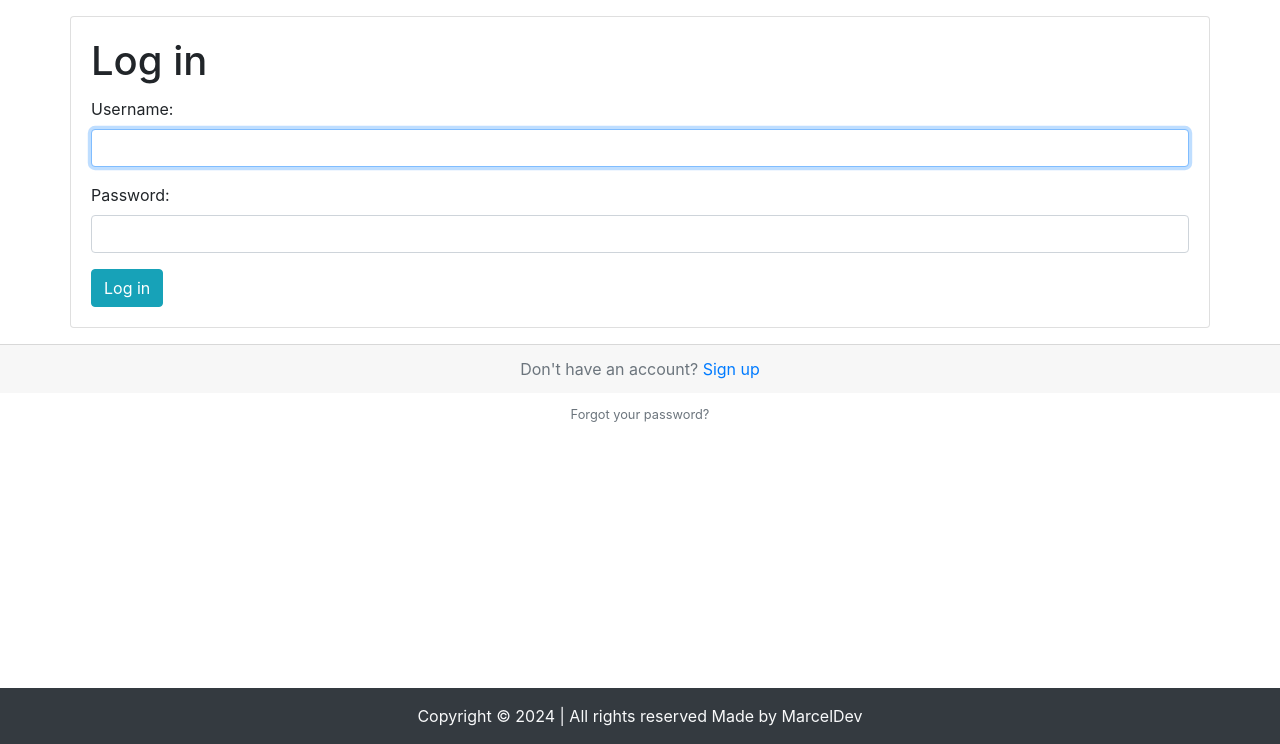
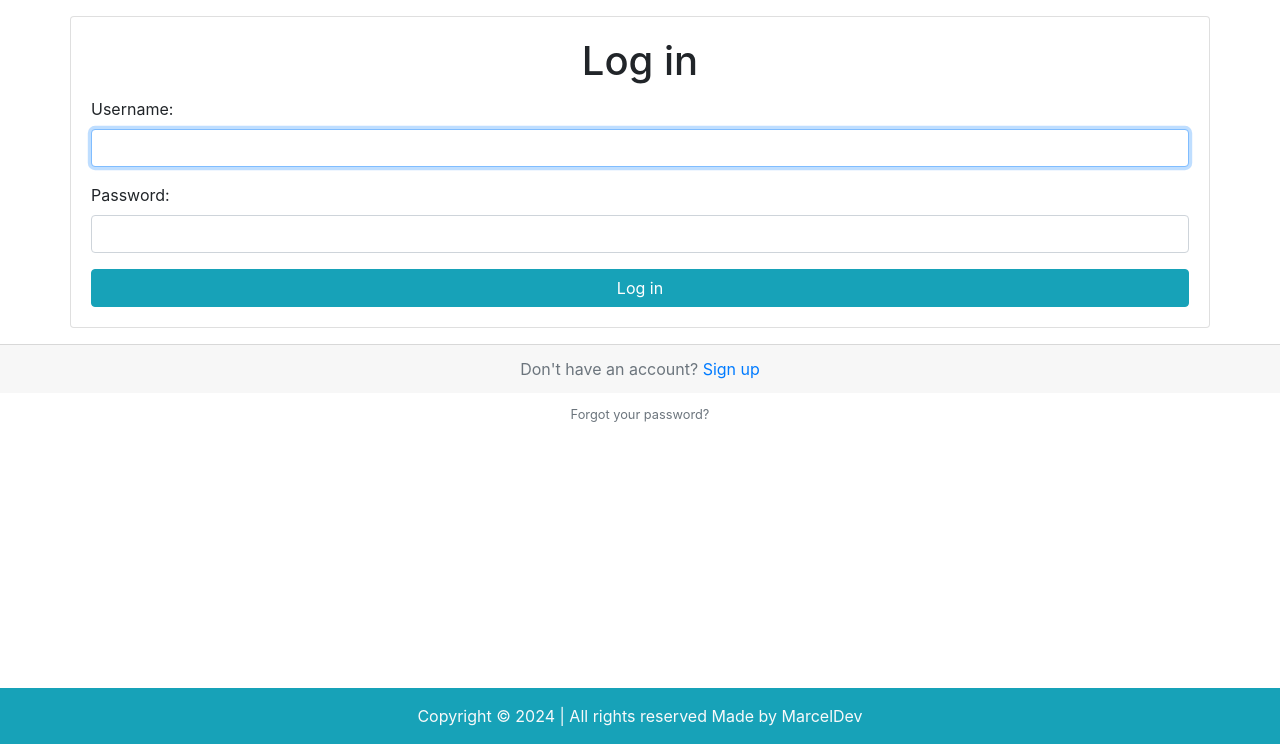
Before and after one commit to MarcTO2/TODO, a Django app: page /accounts/login/ in a window 1280 px wide. Shown: the part 56-800 px from the top of the page. Run offline with Django 4.2, Linux system fonts and the light colour scheme; some libraries are stand-ins or nearby versions.

Commit message:
template modified

```diff
--- a/myapp/Todo/templates/Todo/login.html
+++ b/myapp/Todo/templates/Todo/login.html
@@ -15,12 +15,12 @@
       <a class="navbar-brand text-center" href="/">TODO</a>
     </nav>
     <div class="container my-3 card card-body">
-      <h1 class="card-title">Log in</h1>
+      <h1 class="card-title text-center">Log in</h1>
       <form method="post" novalidate>
         {% csrf_token %}
         <input type="hidden" name="next" value="{{ next }}">
         {% include 'includes/form.html' %}
-        <button type="submit" class="btn btn-info">Log in</button>
+        <button type="submit" class="btn btn-info btn-block">Log in</button>
       </form>
     </div>
     <div class="card-footer text-muted text-center">
@@ -32,8 +32,8 @@
         </small>
       </div>
 
-    <footer>
-      <p class="text-center bg-dark text-light fixed-bottom my-0 py-3">
+    <footer class="fixed-bottom">
+      <p class="text-center bg-info text-light my-0 py-3">
       Copyright &copy; 2024 | All rights reserved
       Made by MarcelDev
       </p>
```
Also changed, not shown: myapp/db.sqlite3.
